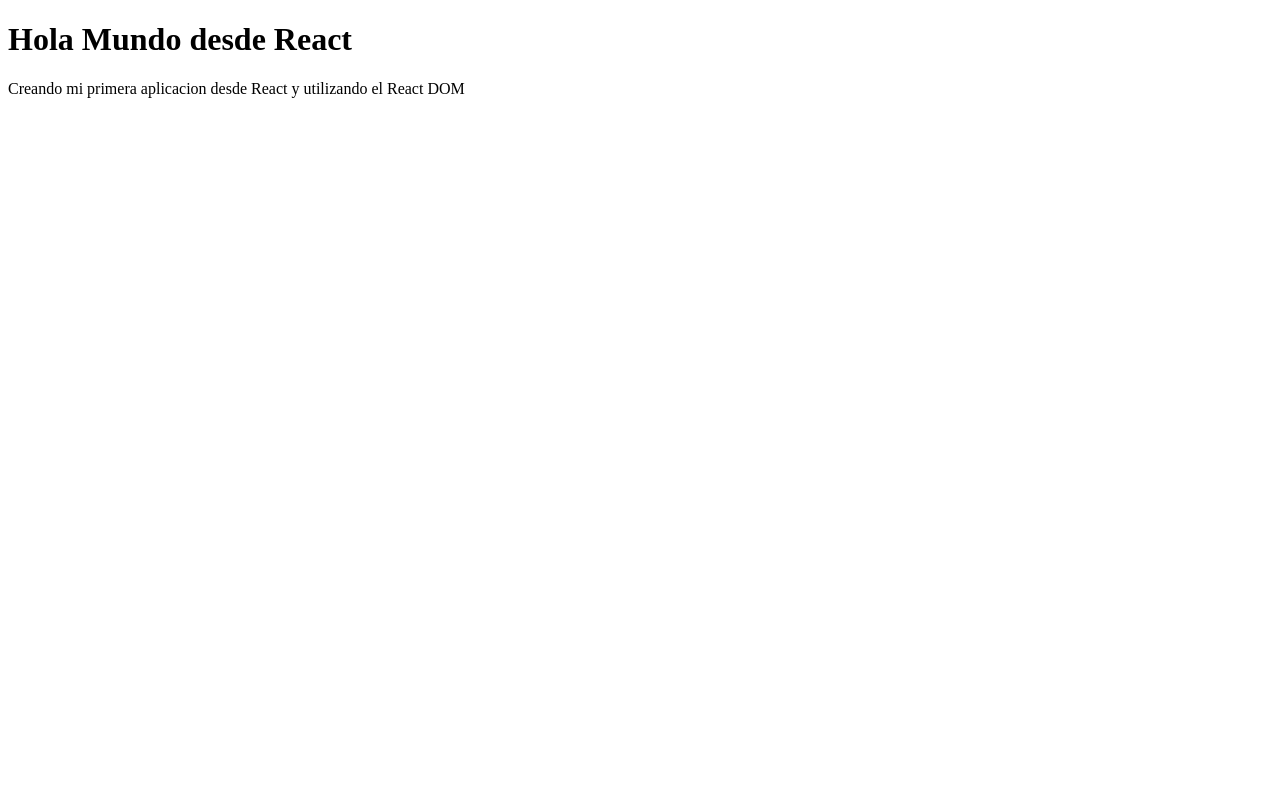
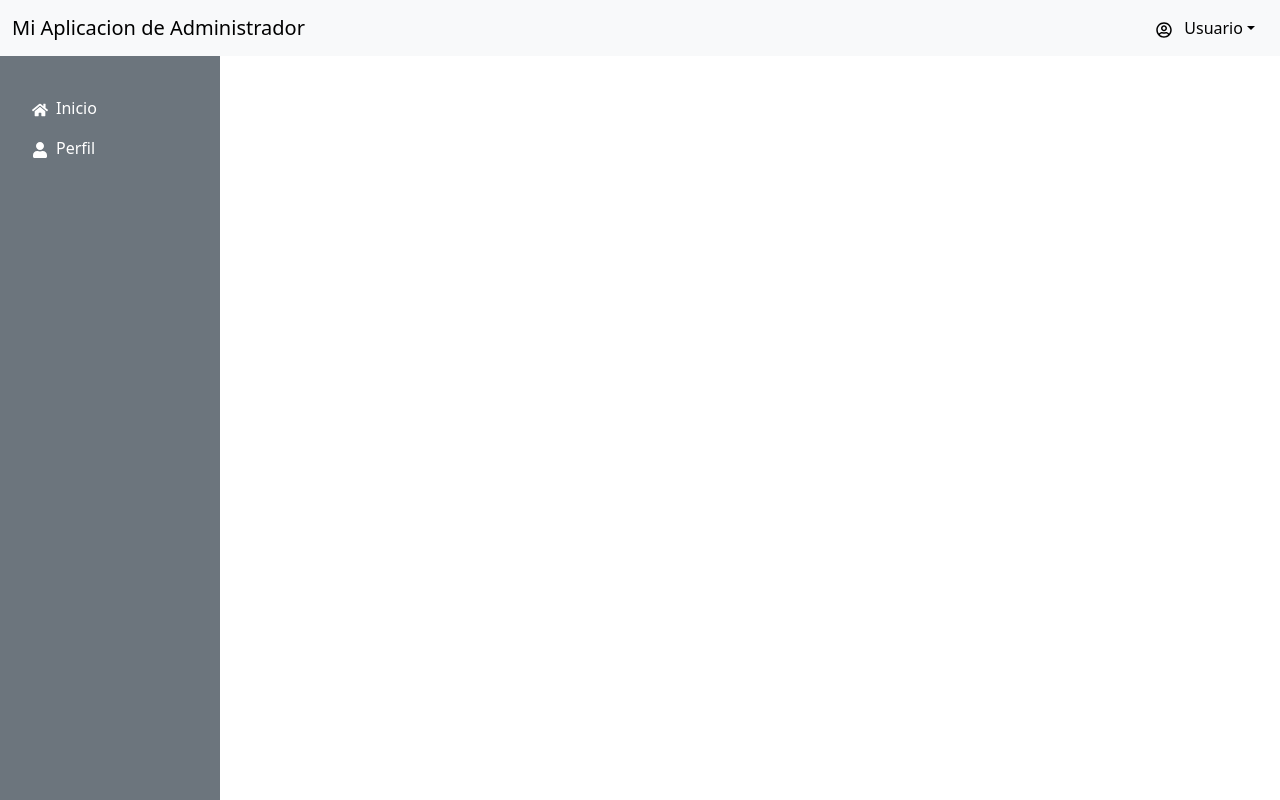
Before and after one commit to mjsalinas/ProyectoBaseWeb, a React (Vite) app: page / in a window 1280 px wide. Built offline with nearby package versions, Linux system fonts and the light colour scheme.

Commit message:
implementando bootstrap y componentes globales

```diff
--- a/public/index.html
+++ b/public/index.html
@@ -1,10 +1,17 @@
 <!DOCTYPE html>
 <html lang="es">
+
 <head>
   <meta charset="UTF-8">
+  <meta name="viewport" content="width=device-width, initial-scale=1">
   <title>React App</title>
 </head>
+
 <body>
   <div id="root"></div>
+  <link href="https://cdn.jsdelivr.net/npm/bootstrap@5.3.5/dist/css/bootstrap.min.css" rel="stylesheet" integrity="sha384-SgOJa3DmI69IUzQ2PVdRZhwQ+dy64/BUtbMJw1MZ8t5HZApcHrRKUc4W0kG879m7" crossorigin="anonymous">
 </body>
+<script type="module" src="../src/index.js"></script>
+<script src="https://cdn.jsdelivr.net/npm/@popperjs/core@2/dist/umd/popper.min.js"></script>
+<script src="https://cdn.jsdelivr.net/npm/bootstrap@5.3.2/dist/js/bootstrap.min.js"></script>
 </html>
--- a/src/App.js
+++ b/src/App.js
@@ -1,12 +1,22 @@
 import React from 'react';
+import {BrowserRouter as Router, Routes, Route} from 'react-router-dom';
+import TopNavbar from './components/TopNavbar';
+import SideNavbar from './components/SideNavbar';
+
 
 function App() {
 
     return (
-        <div>
-            <h1>Hola Mundo desde React</h1>
-            <p> Creando mi primera aplicacion desde React y utilizando el React DOM</p>
-        </div>
+        <Router>
+            <Routes>
+                <Route path="/*" element={
+                    <div>
+                        <TopNavbar />
+                        <SideNavbar/>
+                    </div>
+                }/>
+            </Routes>
+        </Router>
     );
 }
 
```
